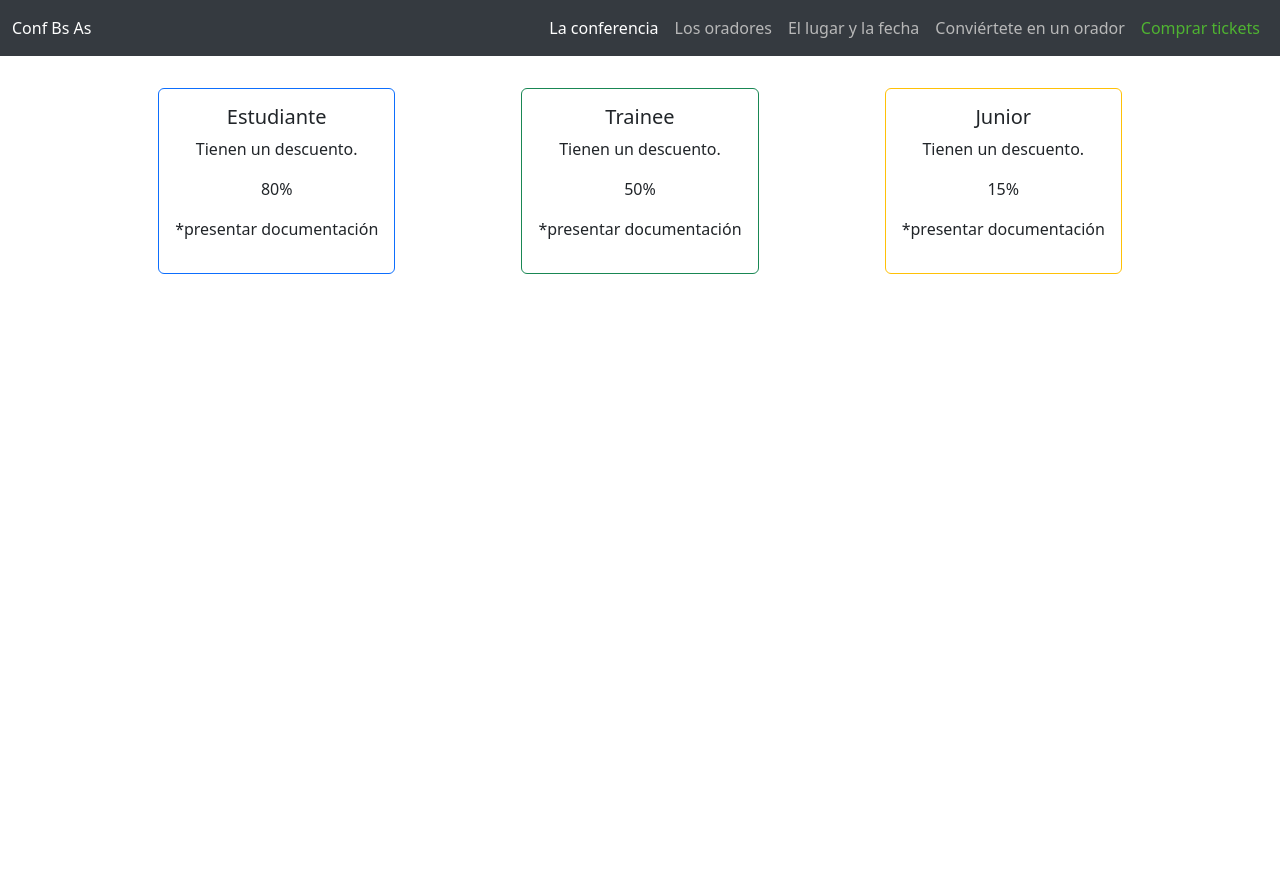
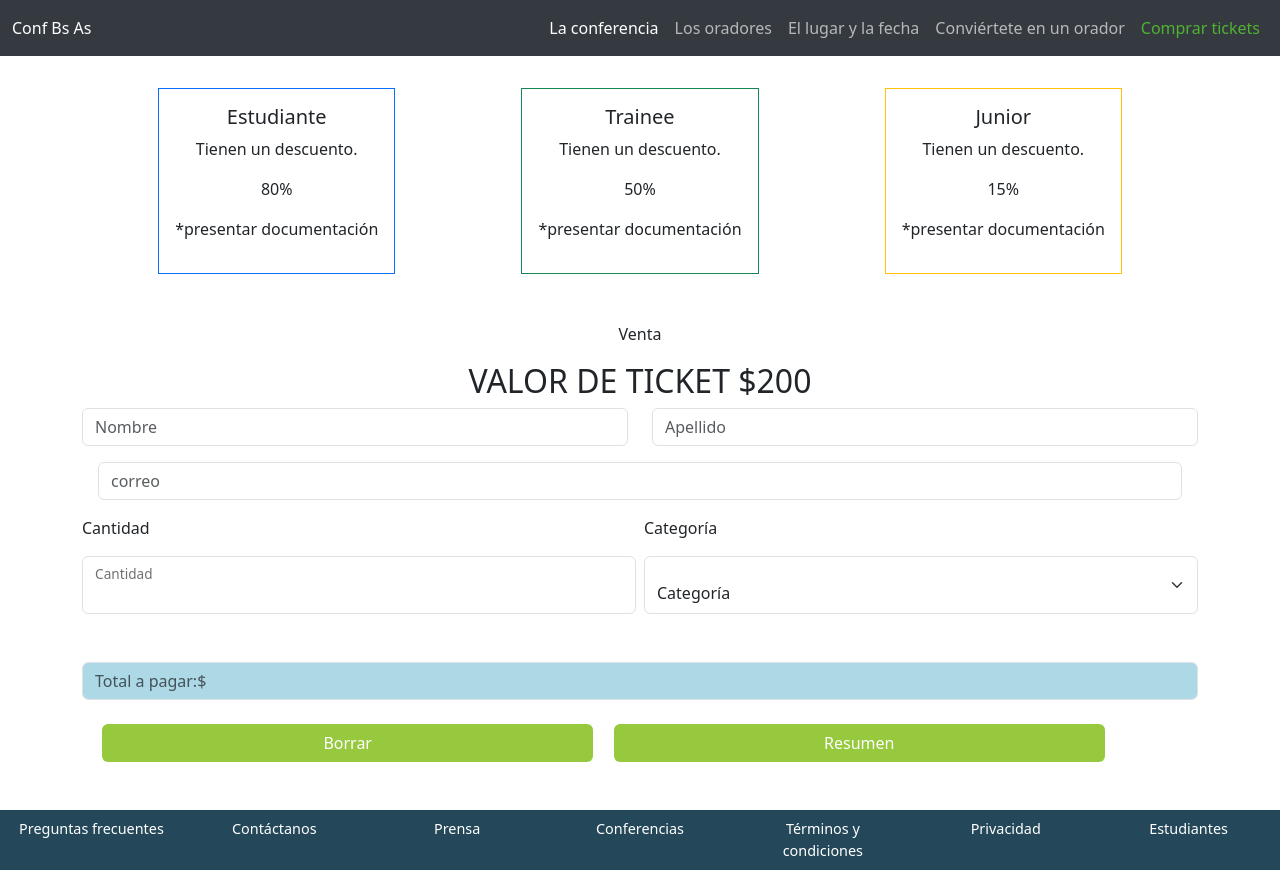
Before and after one commit to StelMar11/FrontEnd_Proyecto, a plain HTML site: page pages/ticket.html in a window 1280 px wide. Before the commit the page ends 800 px from the top, so only its background shows below. Drawn offline with nearby package versions, Linux system fonts and the light colour scheme.

Commit message:
formulario y footer

```diff
--- a/pages/ticket.css
+++ b/pages/ticket.css
@@ -28,6 +28,31 @@
 h5{
     text-align: center;
 }
+.card{
+    border-radius: 0%;
+}
 .card-body{
     text-align: center;
 }
+.centrar{
+    text-align: center;
+}
+.container{
+    width: 100%;
+}
+.btnColor{
+    background-color: #96C93E;
+    color: white;
+    margin:0.5em;
+    margin-bottom: 2em;
+    width: 45%;
+    }
+    footer{
+        background-color: #244859;
+        margin-top: 1rem;
+    }
+   footer li .nav-link{
+        color: var(--textcolor);
+        font-size: 0.9em;
+
+    }
--- a/pages/ticket.html
+++ b/pages/ticket.html
@@ -70,6 +70,94 @@
           </div>
         </div>
     </main>
+    <section class="container">
+      <div class="centrar">
+      <p>Venta</p>
+      <h2>VALOR DE TICKET $200</h2>
+    </div>
+    <!--FORMULARIO DE COMPRA DE TICKECT-->
+    <div class="row">
+      <div class="col">
+        <input type="text" class="form-control"
+         placeholder="Nombre" aria-label="First name">
+      </div>
+      <div class="col">
+        <input type="text" class="form-control" placeholder="Apellido" aria-label="Last name">
+      </div>
+    </div>
+      <div class="row">
+        <div class="col">
+      <div class="m-3">
+         <input type="email" class="form-control"
+         id="exampleFormControlInput1" placeholder="correo">
+      </div>
+    </div>
+  </div>
+      <div class="row g-2 mb-5">
+        <div class="col-md">
+          <p>Cantidad</p>
+          <div class="form-floating">
+            <input type="text" class="form-control"
+             id="floatingInputGrid">
+            <label for="floatingInputGrid">Cantidad</label>
+          </div>
+        </div>
+        <div class="col-md">
+          <p>Categoría</p>
+          <div class="form-floating">
+            <select class="form-select"
+            id="floatingSelectGrid"
+            aria-label="Floating label select example">
+              <option selected>Categoría</option>
+              <option value="1">Estudiante</option>
+              <option value="2">Trainee</option>
+              <option value="3">Junior</option>
+            </select>
+          </div>
+        </div>
+      </div>
+
+      <div class="mb-3">
+        <input type="text" class="form-control" id="formGroupExampleInput" placeholder="Total a pagar:$"
+        style="background-color:lightblue ;">
+      </div>
+      <div class="container">
+      <input class="btn btnColor" type="reset" value="Borrar"
+       >
+       <input class="btn btnColor" type="reset" value="Resumen"
+       >
+    </div>
+    <!--</div>-->
+    </section>
+    <!--FOOTER-->
+    <footer>
+      <ul class="nav nav-pills nav-justified">
+
+        <li class="nav-item">
+          <a class="nav-link" href="#">Preguntas frecuentes</a>
+        </li>
+        <li class="nav-item">
+          <a class="nav-link" href="#">Contáctanos</a>
+        </li>
+        <li class="nav-item">
+          <a class="nav-link" href="#">Prensa</a>
+        </li>
+          <li class="nav-item">
+            <a class="nav-link" href="#">Conferencias</a>
+          </li>
+
+        <li class="nav-item">
+          <a class="nav-link" href="#">Términos y condiciones</a>
+        </li>
+        <li class="nav-item">
+          <a class="nav-link" href="#">Privacidad</a>
+        </li>
+        <li class="nav-item">
+          <a class="nav-link" href="#">Estudiantes</a>
+        </li>
+      </ul>
+
+     </footer>
 
 
  <!--Bootstrap Js-->
```
